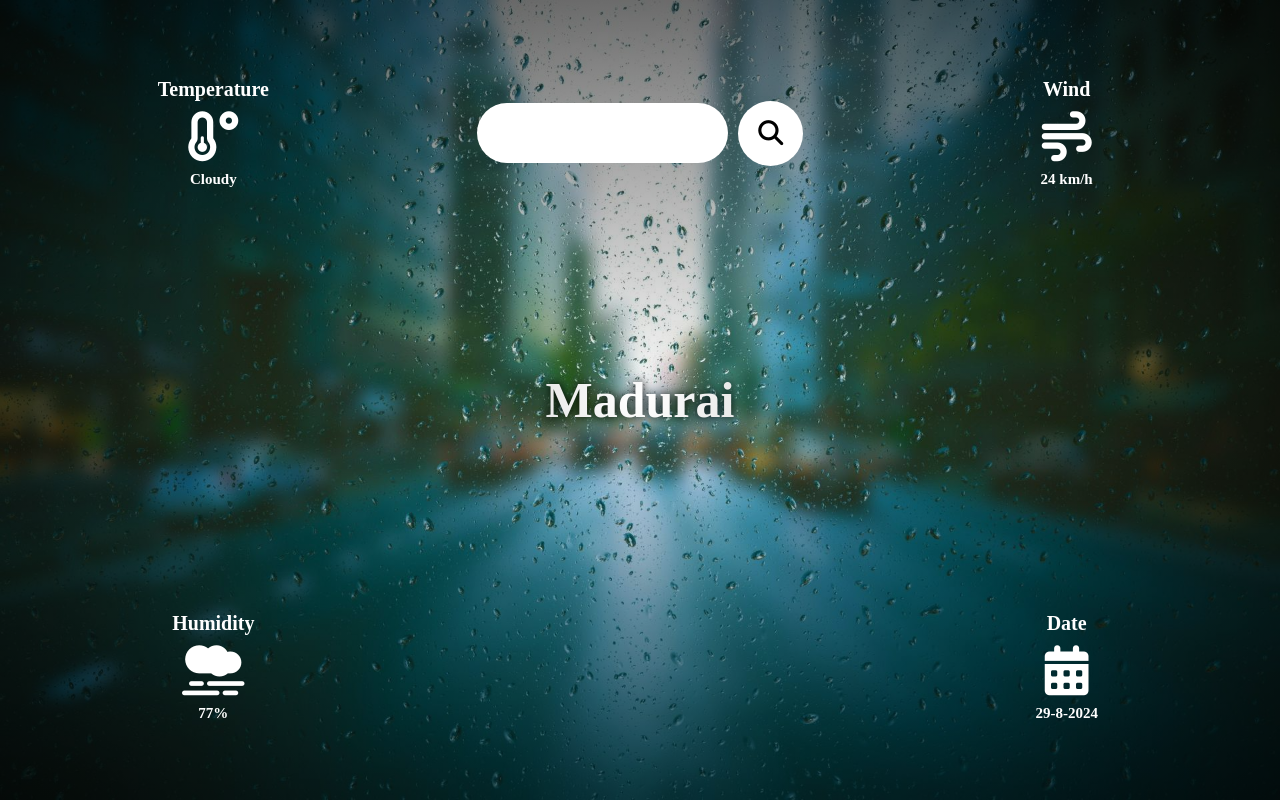
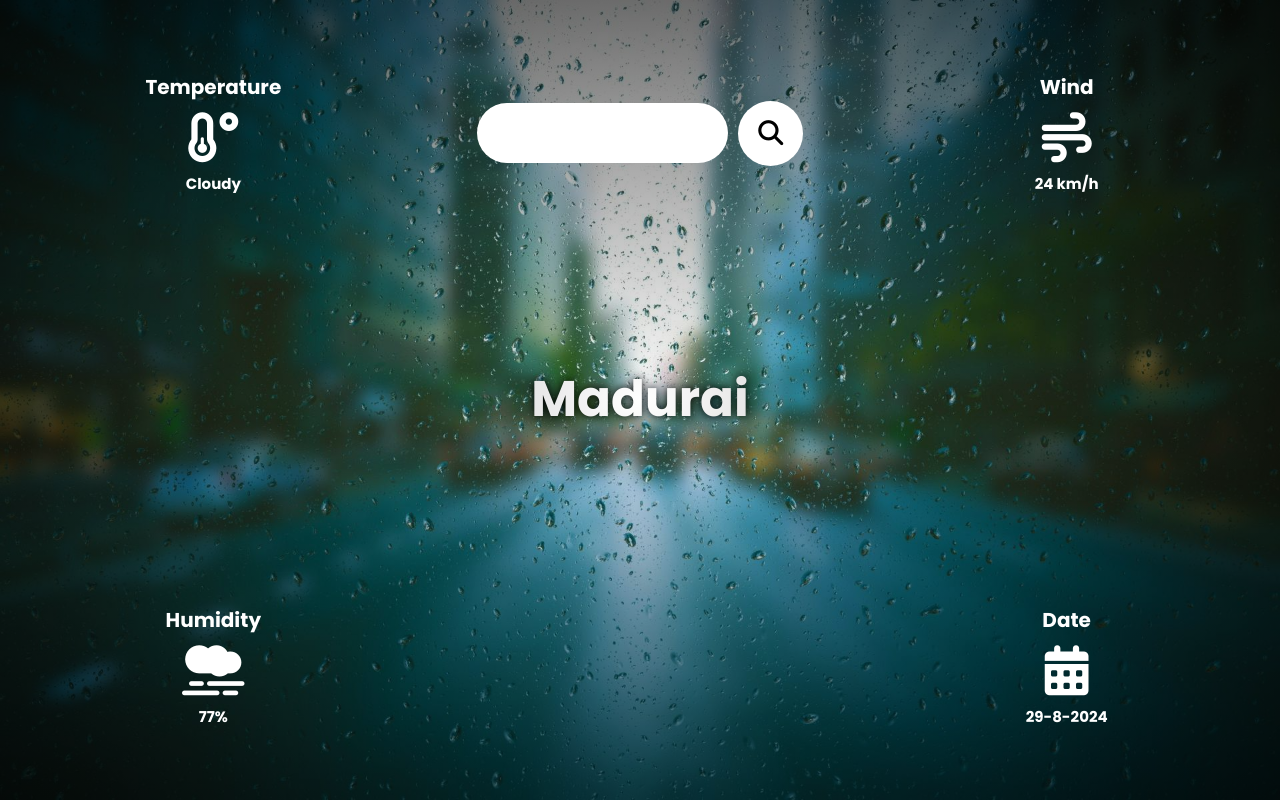
Before and after one commit to MKarthees/Weather-App, a plain HTML site: page index.html in a window 1280 px wide. Drawn offline with Linux system fonts and the light colour scheme.

Commit message:
Update style.css

```diff
--- a/style.css
+++ b/style.css
@@ -1,3 +1,4 @@
+@import url('https://fonts.googleapis.com/css2?family=Poppins:ital,wght@0,100;0,200;0,300;0,400;0,500;0,600;0,700;0,800;0,900;1,100;1,200;1,300;1,400;1,500;1,600;1,700;1,800;1,900&display=swap');
 *{
     margin: 0;
     padding: 0;
```
